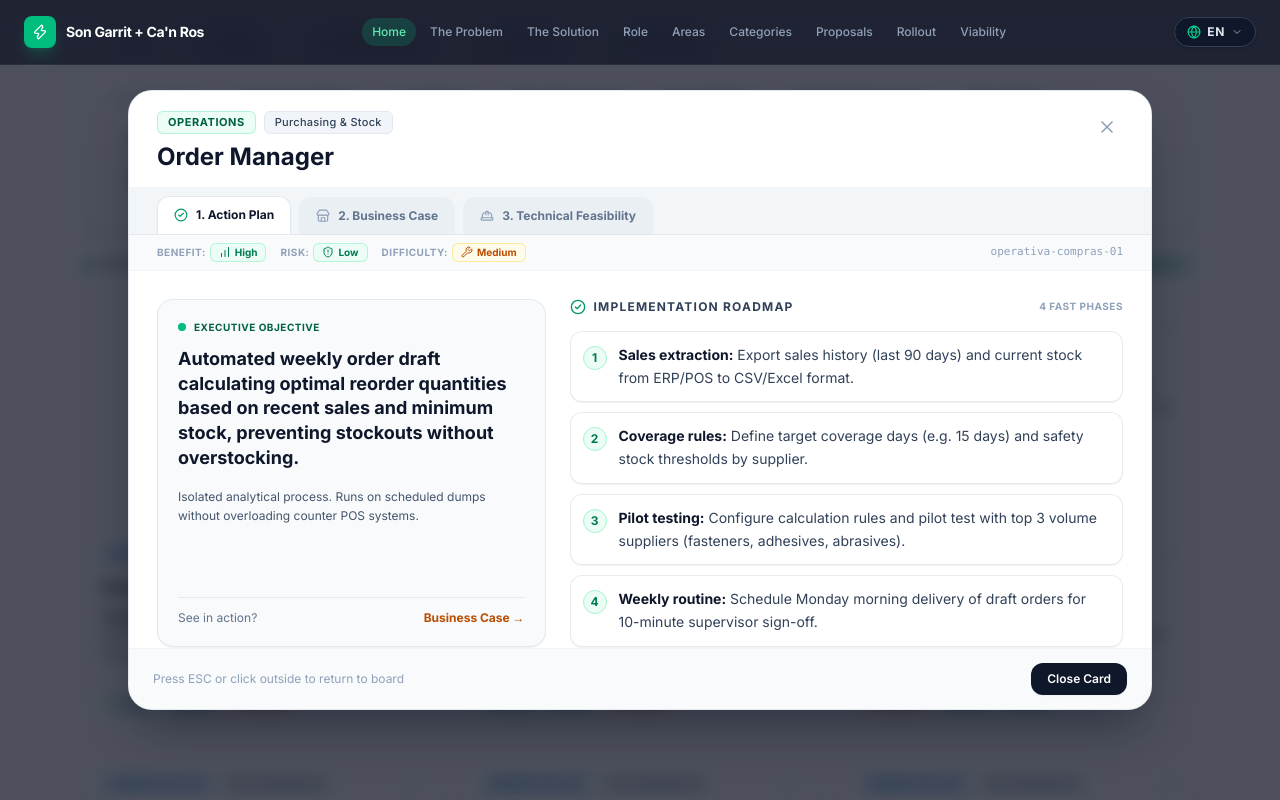
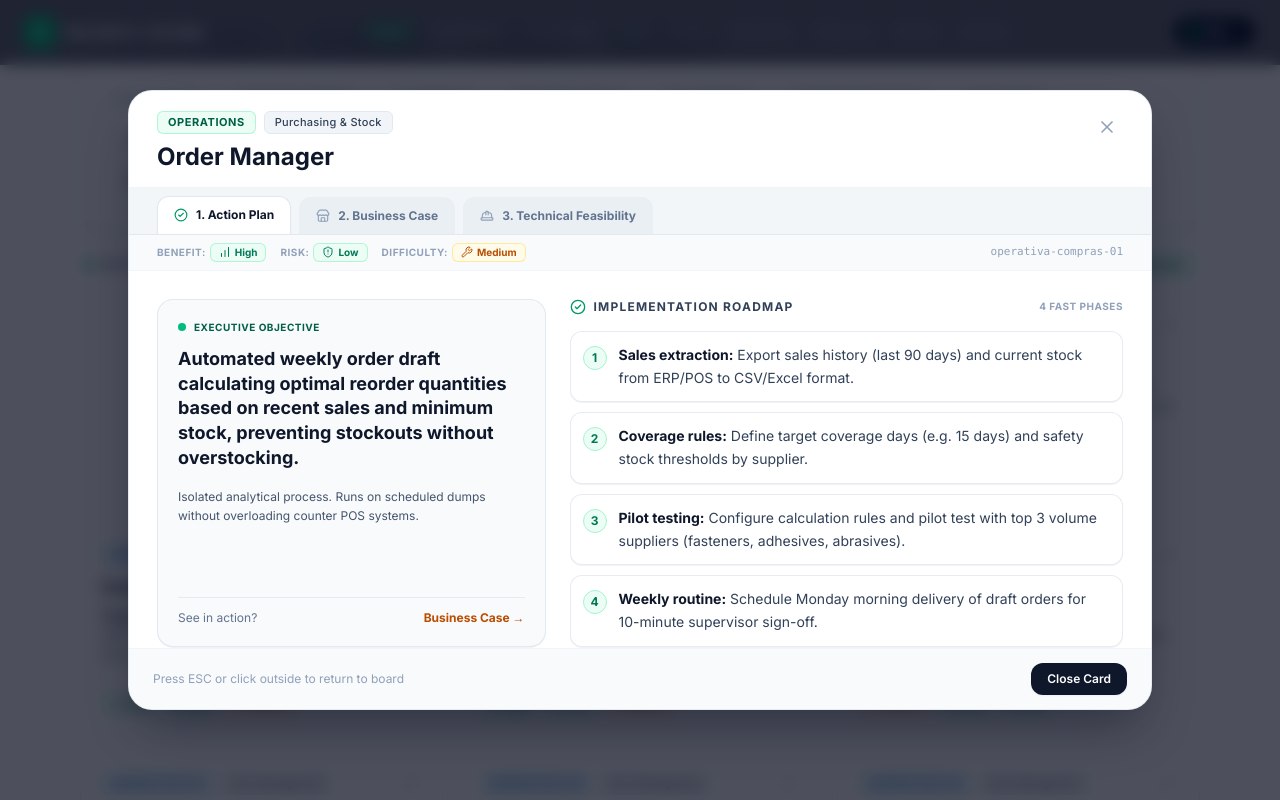
Before and after one commit to jordi2479/songarrit-canros-it, a Next.js app: page /en in a window 1280 px wide. Both pictures are taken after a click on the element 261 px from the left and 7382 px from the top of the page. Shown: the part 6982-7782 px from the top of the page. Built offline with nearby package versions, Linux system fonts and the light colour scheme.

Commit message:
fix(modal): renderizar ficha expandida con createPortal y z-9999 por delante del navbar

```diff
--- a/src/components/prototipos/BuscadorSoluciones.tsx
+++ b/src/components/prototipos/BuscadorSoluciones.tsx
@@ -1,6 +1,7 @@
 "use client";
 
 import { useState, useMemo, useEffect } from "react";
+import { createPortal } from "react-dom";
 import { motion, AnimatePresence } from "framer-motion";
 import { ChevronDown, ChevronUp, Zap, ShieldAlert, BarChart, HardHat, Layers, Activity, Wrench, Sparkles, X, SlidersHorizontal, ArrowUpDown, Maximize2, CheckCircle2, Store, TrendingUp, AlertCircle, Cpu } from "lucide-react";
 import { useTranslations, useLocale } from "next-intl";
@@ -49,6 +50,7 @@ function FormattedText({
 export function BuscadorSoluciones() {
   const t = useTranslations("catalogo");
   const locale = useLocale();
+  const [mounted, setMounted] = useState(false);
   const [isFiltersOpen, setIsFiltersOpen] = useState(false);
 
   // Filtros
@@ -57,6 +59,10 @@ export function BuscadorSoluciones() {
 
   const [expandedId, setExpandedId] = useState<string | null>(null);
   const [activeTab, setActiveTab] = useState<'accion' | 'negocio' | 'tecnica'>('accion');
+
+  useEffect(() => {
+    setMounted(true);
+  }, []);
 
   // Cerrar con Escape y bloquear scroll del body mientras la carta está en primer plano
   useEffect(() => {
@@ -508,7 +514,8 @@ export function BuscadorSoluciones() {
           </AnimatePresence>
         </div>
 
-        {/* Modal Flotante Expandido */}
+        {/* Modal Flotante Expandido (Teletransportado a document.body para quedar 100% por encima del navbar) */}
+        {mounted && typeof document !== "undefined" && createPortal(
           <AnimatePresence>
             {activeIdea && (
               <motion.div
@@ -516,7 +523,7 @@ export function BuscadorSoluciones() {
                 animate={{ opacity: 1 }}
                 exit={{ opacity: 0 }}
                 transition={{ duration: 0.2 }}
-              className="fixed inset-0 z-[100] flex items-end sm:items-center justify-center p-0 sm:p-6 md:p-8"
+                className="fixed inset-0 z-[9999] flex items-end sm:items-center justify-center p-0 sm:p-6 md:p-8"
               >
                 {/* Fondo desenfocado */}
                 <div
@@ -858,7 +865,9 @@ export function BuscadorSoluciones() {
               </motion.div>
             </motion.div>
           )}
-      </AnimatePresence>
+        </AnimatePresence>,
+        document.body
+      )}
 
         {filtered.length === 0 && (
           <div className="text-center py-16 bg-white border border-slate-200 rounded-2xl shadow-xs">
```
Lines whose indentation alone changed are shown as unchanged.
